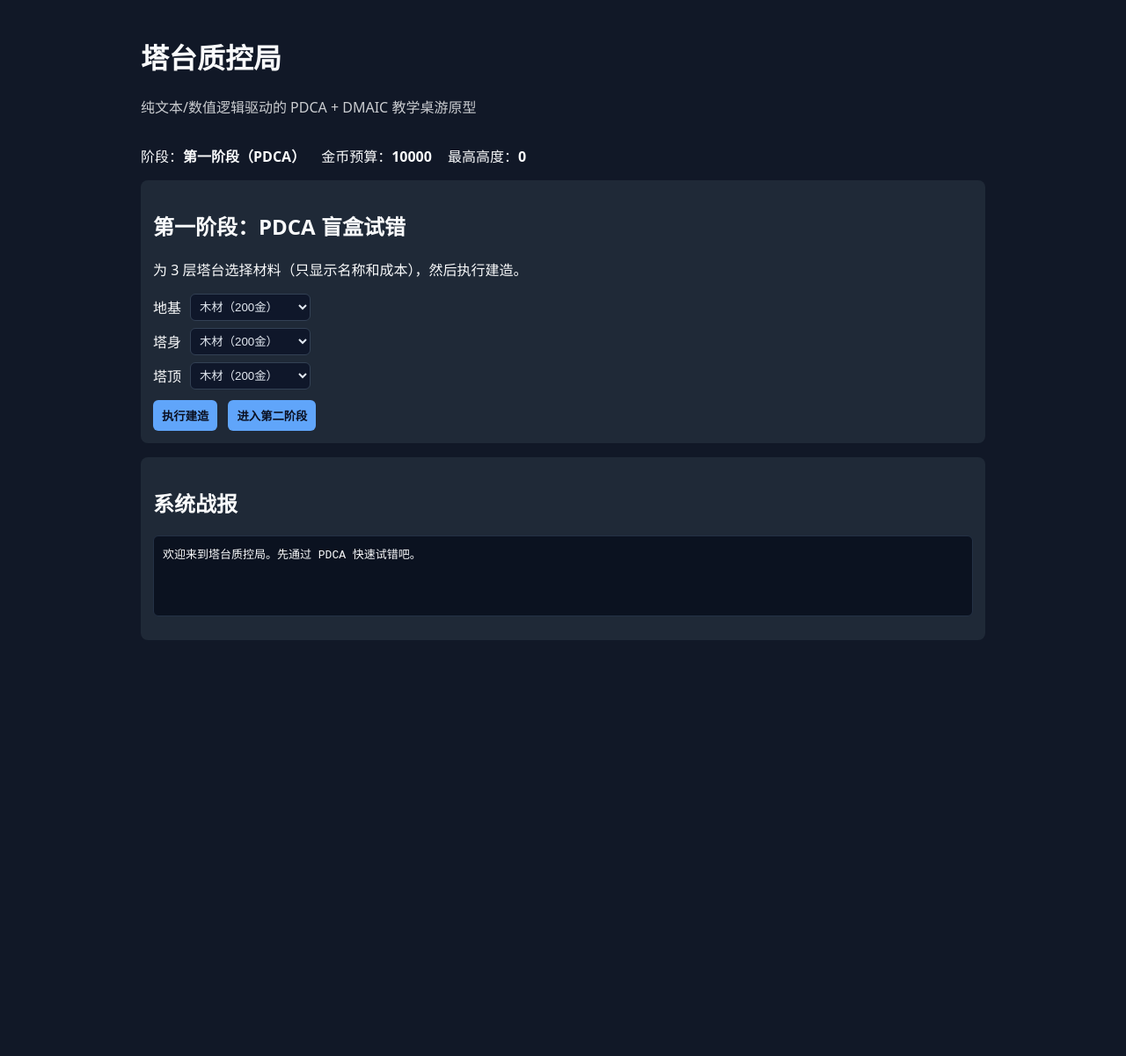
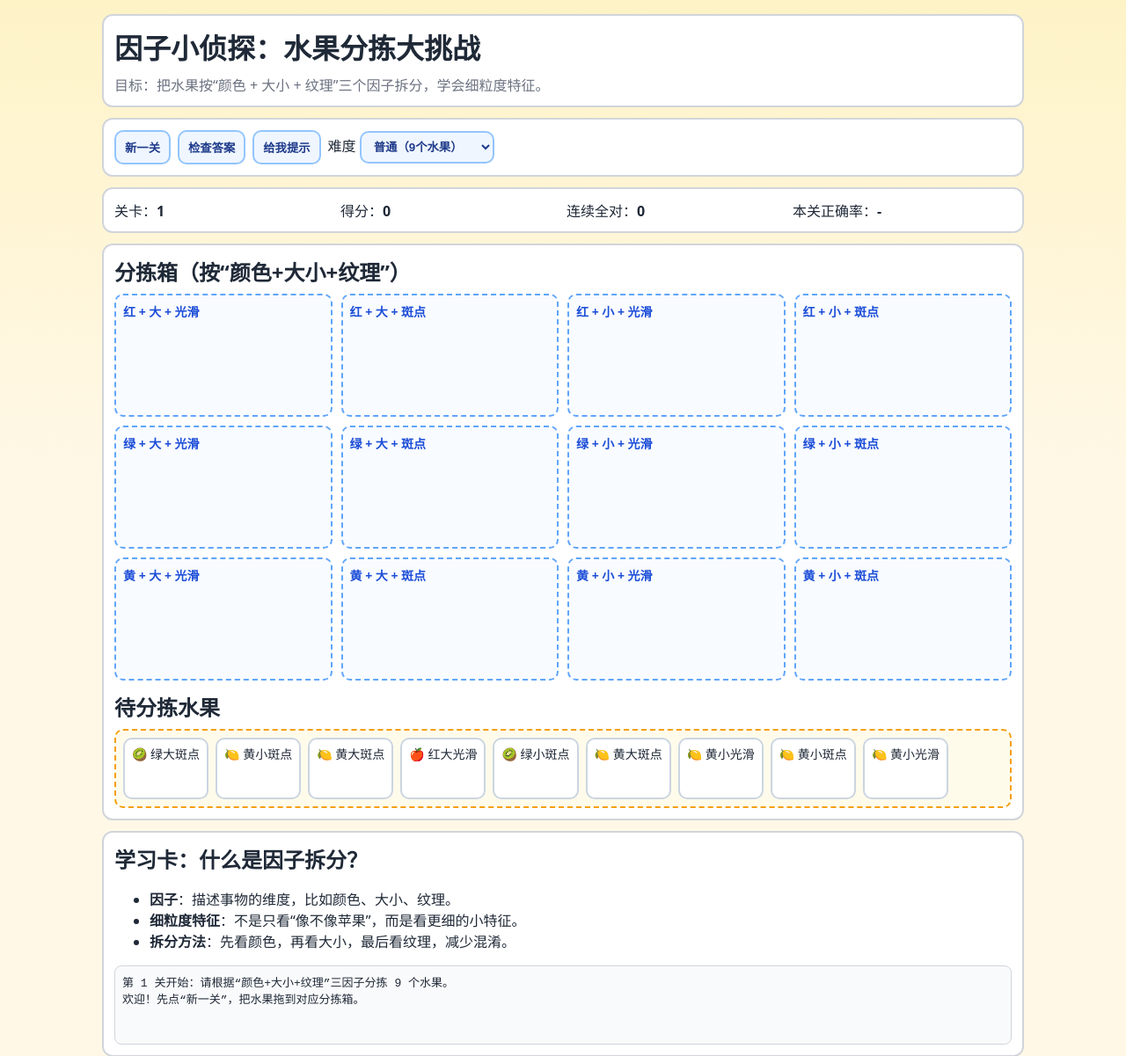
Before and after one commit to ancient1110/0, a plain HTML site: page index.html in a window 1280 px wide. Shown: the top 1201 px of the page at 88% size. Before the commit the page ends 800 px from the top, so only its background shows below. Drawn offline with Linux system fonts and the light colour scheme.

Commit message:
feat: redesign as kid-friendly factor decomposition sorting game

```diff
--- a/index.html
+++ b/index.html
@@ -3,81 +3,57 @@
 <head>
   <meta charset="UTF-8" />
   <meta name="viewport" content="width=device-width, initial-scale=1.0" />
-  <title>塔台质控局 (Tower QC Bureau)</title>
+  <title>因子小侦探：水果分拣大挑战</title>
   <link rel="stylesheet" href="styles.css" />
 </head>
 <body>
   <main class="app">
-    <header>
-      <h1>塔台质控局</h1>
-      <p class="subtitle">纯文本/数值逻辑驱动的 PDCA + DMAIC 教学桌游原型</p>
+    <header class="panel">
+      <h1>因子小侦探：水果分拣大挑战</h1>
+      <p class="subtitle">目标：把水果按“颜色 + 大小 + 纹理”三个因子拆分，学会细粒度特征。</p>
     </header>
 
-    <section class="stats">
-      <div>阶段：<strong id="phaseLabel">第一阶段（PDCA）</strong></div>
-      <div>金币预算：<strong id="budgetLabel">10000</strong></div>
-      <div>最高高度：<strong id="recordLabel">0</strong></div>
+    <section class="panel controls">
+      <button id="newBtn">新一关</button>
+      <button id="checkBtn">检查答案</button>
+      <button id="hintBtn">给我提示</button>
+      <label>
+        难度
+        <select id="levelSel">
+          <option value="easy">简单（6个水果）</option>
+          <option value="normal" selected>普通（9个水果）</option>
+          <option value="hard">困难（12个水果）</option>
+        </select>
+      </label>
     </section>
 
-    <section class="panel" id="phase1Panel">
-      <h2>第一阶段：PDCA 盲盒试错</h2>
-      <p>为 3 层塔台选择材料（只显示名称和成本），然后执行建造。</p>
-      <div class="slots" id="phase1Slots"></div>
-      <button id="buildBtn">执行建造</button>
-      <button id="unlockPhase2Btn">进入第二阶段</button>
+    <section class="panel stats">
+      <div>关卡：<strong id="round">1</strong></div>
+      <div>得分：<strong id="score">0</strong></div>
+      <div>连续全对：<strong id="streak">0</strong></div>
+      <div>本关正确率：<strong id="acc">-</strong></div>
     </section>
 
-    <section class="panel hidden" id="phase2Panel">
-      <h2>第二阶段：DMAIC 质量迷局</h2>
-      <p>目标：5 层，总高度 &gt; 100，成本 &lt; 5000，抗风值 &gt; 50。</p>
+    <section class="panel boardWrap">
+      <div class="bins">
+        <h2>分拣箱（按“颜色+大小+纹理”）</h2>
+        <div class="binRow" id="binRow"></div>
+      </div>
 
-      <details open>
-        <summary>D - Define（提取 CTQ）</summary>
-        <p>输入你提取的关键指标（任意顺序，逗号分隔），例如：高度&gt;100,成本&lt;5000,抗风&gt;50</p>
-        <input id="ctqInput" placeholder="请输入 CTQ" />
-        <button id="ctqBtn">提交 CTQ</button>
-        <div id="ctqResult"></div>
-      </details>
-
-      <details>
-        <summary>M - Measure（材料鉴定，50 金币/次）</summary>
-        <div class="row">
-          <select id="measureSelect"></select>
-          <button id="measureBtn">鉴定材料</button>
-        </div>
-        <pre id="measureLog" class="log"></pre>
-      </details>
-
-      <details>
-        <summary>A - Analyze（失败记录推理）</summary>
-        <pre class="log" id="analysisData"></pre>
-        <p>问题：根本原因除了底层承重，还在于？</p>
-        <label><input type="radio" name="rootCause" value="a" /> 使用最贵材料</label>
-        <label><input type="radio" name="rootCause" value="b" /> 顶层重量应尽量低，减小风力杠杆效应</label>
-        <label><input type="radio" name="rootCause" value="c" /> 塔层越多越稳</label>
-        <button id="analyzeBtn">提交分析</button>
-        <div id="analyzeResult"></div>
-      </details>
-
-      <details>
-        <summary>I - Improve（搭建最优方案）</summary>
-        <div class="slots" id="phase2Slots"></div>
-        <button id="finalBuildBtn">最终施工（500 金币）</button>
-        <div id="finalBuildResult"></div>
-      </details>
-
-      <details>
-        <summary>C - Control（波动控制）</summary>
-        <p>可购买 SOP 卡（200 金币），将随机公差从 ±15 降低到 ±2。</p>
-        <button id="buySopBtn">购买 SOP 卡</button>
-        <button id="massRunBtn">批量生产 100 座塔</button>
-        <div id="controlResult"></div>
-      </details>
+      <div class="pool">
+        <h2>待分拣水果</h2>
+        <div id="pool"></div>
+      </div>
     </section>
 
     <section class="panel">
-      <h2>系统战报</h2>
-      <pre id="battleLog" class="log"></pre>
+      <h2>学习卡：什么是因子拆分？</h2>
+      <ul>
+        <li><strong>因子</strong>：描述事物的维度，比如颜色、大小、纹理。</li>
+        <li><strong>细粒度特征</strong>：不是只看“像不像苹果”，而是看更细的小特征。</li>
+        <li><strong>拆分方法</strong>：先看颜色，再看大小，最后看纹理，减少混淆。</li>
+      </ul>
+      <pre id="log" class="log">欢迎！先点“新一关”，把水果拖到对应分拣箱。</pre>
     </section>
   </main>
 
--- a/script.js
+++ b/script.js
@@ -1,202 +1,173 @@
-const materialDb = {
-  wood: { name: '木材', h: 15, w: 10, s: 20, wind: 8, cost: 200 },
-  steel: { name: '普通钢', h: 25, w: 18, s: 40, wind: 16, cost: 500 },
-  concrete: { name: '混凝土', h: 20, w: 20, s: 70, wind: 24, cost: 650 },
-  carbon: { name: '碳纤维', h: 22, w: 5, s: 35, wind: 22, cost: 900 },
-  titanium: { name: '钛合金', h: 25, w: 6, s: 80, wind: 28, cost: 1000 },
-  adhesive: { name: '特种胶复材', h: 18, w: 4, s: 30, wind: 20, cost: 700 },
-  alu: { name: '航空铝', h: 20, w: 7, s: 45, wind: 21, cost: 750 },
-  bamboo: { name: '竹基复材', h: 16, w: 9, s: 28, wind: 14, cost: 350 },
-  basalt: { name: '玄武岩纤维', h: 20, w: 8, s: 50, wind: 24, cost: 820 },
-  ceramic: { name: '陶瓷芯材', h: 17, w: 6, s: 38, wind: 19, cost: 680 }
+const factors = {
+  color: ['红', '绿', '黄'],
+  size: ['大', '小'],
+  texture: ['光滑', '斑点']
+};
+
+const emojis = {
+  红: '🍎',
+  绿: '🥝',
+  黄: '🍋'
 };
 
 const state = {
-  phase: 1,
-  budget: 10000,
-  record: 0,
-  ctqDone: false,
-  analyzeDone: false,
-  sop: false,
-  measured: new Set(),
-  latestFinalTower: null
+  round: 1,
+  score: 0,
+  streak: 0,
+  level: 'normal',
+  fruits: []
 };
 
-const battleLog = document.querySelector('#battleLog');
-const phase1Slots = document.querySelector('#phase1Slots');
-const phase2Slots = document.querySelector('#phase2Slots');
-const phaseLabel = document.querySelector('#phaseLabel');
-const budgetLabel = document.querySelector('#budgetLabel');
-const recordLabel = document.querySelector('#recordLabel');
+const roundEl = document.querySelector('#round');
+const scoreEl = document.querySelector('#score');
+const streakEl = document.querySelector('#streak');
+const accEl = document.querySelector('#acc');
+const logEl = document.querySelector('#log');
+const binRow = document.querySelector('#binRow');
+const pool = document.querySelector('#pool');
+const levelSel = document.querySelector('#levelSel');
 
 function log(msg) {
-  battleLog.textContent = `${msg}\n${battleLog.textContent}`.trim();
+  logEl.textContent = `${msg}\n${logEl.textContent}`.trim();
 }
 
-function makeSlot(container, id, label, pool) {
-  const div = document.createElement('div');
-  div.className = 'slot';
-  const span = document.createElement('span');
-  span.textContent = label;
-  const select = document.createElement('select');
-  select.id = id;
-  pool.forEach((key) => {
-    const opt = document.createElement('option');
-    opt.value = key;
-    opt.textContent = `${materialDb[key].name}（${materialDb[key].cost}金）`;
-    select.appendChild(opt);
-  });
-  div.append(span, select);
-  container.appendChild(div);
+function pick(arr) { return arr[Math.floor(Math.random() * arr.length)]; }
+
+function makeKey(f) {
+  return `${f.color}-${f.size}-${f.texture}`;
 }
 
-function setupSlots() {
-  ['地基', '塔身', '塔顶'].forEach((label, idx) => {
-    makeSlot(phase1Slots, `p1-${idx}`, label, ['wood', 'steel', 'concrete']);
-  });
-  ['地基', '2层', '3层', '4层', '塔顶'].forEach((label, idx) => {
-    makeSlot(phase2Slots, `p2-${idx}`, label, Object.keys(materialDb));
-  });
-  const measureSelect = document.querySelector('#measureSelect');
-  Object.keys(materialDb).forEach((k) => {
-    const opt = document.createElement('option');
-    opt.value = k;
-    opt.textContent = materialDb[k].name;
-    measureSelect.appendChild(opt);
+function allBins() {
+  const out = [];
+  for (const color of factors.color) {
+    for (const size of factors.size) {
+      for (const texture of factors.texture) {
+        out.push({ color, size, texture, key: `${color}-${size}-${texture}` });
+      }
+    }
+  }
+  return out;
+}
+
+function createFruit(id) {
+  const fruit = {
+    id,
+    color: pick(factors.color),
+    size: pick(factors.size),
+    texture: pick(factors.texture)
+  };
+  fruit.answer = makeKey(fruit);
+  return fruit;
+}
+
+function fruitLabel(fruit) {
+  return `${emojis[fruit.color]} ${fruit.color}${fruit.size}${fruit.texture}`;
+}
+
+function renderBins() {
+  binRow.innerHTML = '';
+  const bins = allBins();
+  bins.forEach((b) => {
+    const div = document.createElement('div');
+    div.className = 'bin';
+    div.dataset.bin = b.key;
+    div.innerHTML = `<div class="binTitle">${b.color} + ${b.size} + ${b.texture}</div>`;
+
+    div.addEventListener('dragover', (e) => e.preventDefault());
+    div.addEventListener('drop', (e) => {
+      e.preventDefault();
+      const id = e.dataTransfer.getData('text/plain');
+      const card = document.querySelector(`[data-id="${id}"]`);
+      if (card) div.appendChild(card);
+    });
+
+    binRow.appendChild(div);
   });
 }
 
-function towerResult(keys, windEnv) {
-  const mats = keys.map((k) => materialDb[k]);
-  const totalHeight = mats.reduce((a, m) => a + m.h, 0);
-  const totalCost = mats.reduce((a, m) => a + m.cost, 0);
-  const windRes = mats.reduce((a, m) => a + m.wind, 0);
+function renderPool() {
+  pool.innerHTML = '';
+  state.fruits.forEach((fruit) => {
+    const card = document.createElement('div');
+    card.className = 'fruit';
+    card.draggable = true;
+    card.dataset.id = String(fruit.id);
+    card.dataset.answer = fruit.answer;
+    card.textContent = fruitLabel(fruit);
 
-  for (let i = 0; i < mats.length - 1; i++) {
-    const support = mats[i].s;
-    const aboveWeight = mats.slice(i + 1).reduce((a, m) => a + m.w, 0);
-    if (support < aboveWeight + windEnv) {
-      return { ok: false, reason: `${i + 1}层承重不足（${support} < ${aboveWeight + windEnv}）`, totalHeight, totalCost, windRes };
-    }
+    card.addEventListener('dragstart', (e) => {
+      e.dataTransfer.setData('text/plain', String(fruit.id));
+    });
+
+    pool.appendChild(card);
+  });
+}
+
+function newLevel() {
+  state.level = levelSel.value;
+  let total = 9;
+  if (state.level === 'easy') total = 6;
+  if (state.level === 'hard') total = 12;
+
+  state.fruits = [];
+  for (let i = 1; i <= total; i++) {
+    state.fruits.push(createFruit(i));
   }
 
-  if (windRes <= windEnv) {
-    return { ok: false, reason: `抗风不足（${windRes} <= ${windEnv}）`, totalHeight, totalCost, windRes };
+  renderBins();
+  renderPool();
+  accEl.textContent = '-';
+  roundEl.textContent = String(state.round);
+  log(`第 ${state.round} 关开始：请根据“颜色+大小+纹理”三因子分拣 ${total} 个水果。`);
+}
+
+function checkAnswer() {
+  const cards = document.querySelectorAll('.fruit');
+  let correct = 0;
+
+  cards.forEach((card) => {
+    const parent = card.parentElement;
+    const expected = card.dataset.answer;
+    const got = parent?.dataset.bin || 'pool';
+    const ok = expected === got;
+    if (ok) correct += 1;
+    card.style.borderColor = ok ? '#16a34a' : '#dc2626';
+  });
+
+  const total = cards.length;
+  const acc = total ? correct / total : 0;
+  accEl.textContent = `${(acc * 100).toFixed(1)}%`;
+
+  if (acc === 1) {
+    state.streak += 1;
+    state.score += 100;
+    log('太棒了！全部分对，说明你已经掌握了细粒度特征拆分。');
+  } else {
+    state.streak = 0;
+    state.score += Math.round(acc * 60);
+    log(`本关答对 ${correct}/${total}。先看错题：是不是漏看了“大小”或“纹理”？`);
   }
 
-  return { ok: true, reason: '结构稳定', totalHeight, totalCost, windRes };
+  state.round += 1;
+  roundEl.textContent = String(state.round);
+  scoreEl.textContent = String(state.score);
+  streakEl.textContent = String(state.streak);
 }
 
-function refreshUi() {
-  phaseLabel.textContent = state.phase === 1 ? '第一阶段（PDCA）' : '第二阶段（DMAIC）';
-  budgetLabel.textContent = state.budget;
-  recordLabel.textContent = state.record;
+function giveHint() {
+  const card = document.querySelector('#pool .fruit') || document.querySelector('.fruit');
+  if (!card) {
+    log('没有可提示的水果。先开始新一关吧。');
+    return;
+  }
+
+  const f = state.fruits.find((x) => String(x.id) === card.dataset.id);
+  if (!f) return;
+  log(`提示：${fruitLabel(f)} 应进入「${f.color} + ${f.size} + ${f.texture}」这个箱子。`);
 }
 
-setupSlots();
-refreshUi();
-log('欢迎来到塔台质控局。先通过 PDCA 快速试错吧。');
+document.querySelector('#newBtn').addEventListener('click', newLevel);
+document.querySelector('#checkBtn').addEventListener('click', checkAnswer);
+document.querySelector('#hintBtn').addEventListener('click', giveHint);
 
-
-document.querySelector('#buildBtn').addEventListener('click', () => {
-  const keys = [0, 1, 2].map((i) => document.querySelector(`#p1-${i}`).value);
-  const res = towerResult(keys, 10 + Math.floor(Math.random() * 11));
-  if (res.ok) {
-    state.record = Math.max(state.record, res.totalHeight);
-    log(`PDCA成功：高度${res.totalHeight}，成本${res.totalCost}。最高纪录刷新到 ${state.record}。`);
-  } else {
-    log(`PDCA失败：${res.reason}。高度${res.totalHeight}。`);
-  }
-  refreshUi();
-});
-
-document.querySelector('#unlockPhase2Btn').addEventListener('click', () => {
-  state.phase = 2;
-  document.querySelector('#phase1Panel').classList.add('hidden');
-  document.querySelector('#phase2Panel').classList.remove('hidden');
-  log('危机降临：进入第二阶段。每次最终施工扣 500 金币，先用 DMAIC 工具箱。');
-  refreshUi();
-});
-
-document.querySelector('#ctqBtn').addEventListener('click', () => {
-  const input = document.querySelector('#ctqInput').value;
-  const normalized = input.replace(/\s/g, '').toLowerCase();
-  const ok = normalized.includes('高度>100') && normalized.includes('成本<5000') && normalized.includes('抗风>50');
-  if (ok) {
-    state.ctqDone = true;
-    document.querySelector('#ctqResult').textContent = 'CTQ 提取成功：目标已锁定。';
-  } else {
-    document.querySelector('#ctqResult').textContent = 'CTQ 不完整，请包含高度>100、成本<5000、抗风>50。';
-  }
-});
-
-document.querySelector('#measureBtn').addEventListener('click', () => {
-  if (state.budget < 50) return log('预算不足，无法鉴定。');
-  const k = document.querySelector('#measureSelect').value;
-  state.budget -= 50;
-  state.measured.add(k);
-  const m = materialDb[k];
-  const line = `${m.name}: H${m.h}, W${m.w}, S${m.s}, 抗风${m.wind}, 成本${m.cost}`;
-  document.querySelector('#measureLog').textContent += `${line}\n`;
-  refreshUi();
-});
-
-document.querySelector('#analysisData').textContent = [
-  '记录1：全普通钢 -> 塌了（承重边界不足）',
-  '记录2：底层钛合金+上层木材 -> 不塌，但被风吹断',
-  '记录3：全钛合金 -> 稳定，但成本超标'
-].join('\n');
-
-document.querySelector('#analyzeBtn').addEventListener('click', () => {
-  const selected = document.querySelector('input[name="rootCause"]:checked')?.value;
-  if (selected === 'b') {
-    state.analyzeDone = true;
-    document.querySelector('#analyzeResult').textContent = '分析正确：头轻脚重是关键原则。';
-  } else {
-    document.querySelector('#analyzeResult').textContent = '分析不正确，请重试。';
-  }
-});
-
-document.querySelector('#finalBuildBtn').addEventListener('click', () => {
-  if (!state.ctqDone || !state.analyzeDone) return log('请先完成 Define 与 Analyze。');
-  if (state.budget < 500) return log('预算不足，无法最终施工。');
-  state.budget -= 500;
-
-  const keys = [0, 1, 2, 3, 4].map((i) => document.querySelector(`#p2-${i}`).value);
-  const res = towerResult(keys, 50);
-  const pass = res.ok && res.totalHeight > 100 && res.totalCost < 5000;
-  state.latestFinalTower = { keys, ...res, pass };
-  if (pass) {
-    log(`最终施工成功：高度${res.totalHeight}，抗风${res.windRes}，成本${res.totalCost}。`);
-    document.querySelector('#finalBuildResult').textContent = '方案通过约束。进入 Control 验证。';
-  } else {
-    log(`最终施工失败：${res.reason}；高度${res.totalHeight}，抗风${res.windRes}，成本${res.totalCost}。`);
-    document.querySelector('#finalBuildResult').textContent = '方案未通过，请继续优化。';
-  }
-  refreshUi();
-});
-
-document.querySelector('#buySopBtn').addEventListener('click', () => {
-  if (state.sop) return;
-  if (state.budget < 200) return log('预算不足，无法购买 SOP。');
-  state.budget -= 200;
-  state.sop = true;
-  refreshUi();
-  log('已购买 SOP 卡：公差波动缩小。');
-});
-
-document.querySelector('#massRunBtn').addEventListener('click', () => {
-  if (!state.latestFinalTower?.pass) return log('请先提交一个通过 Improve 的方案。');
-  let success = 0;
-  const baseWind = state.latestFinalTower.windRes;
-  const noise = state.sop ? 2 : 15;
-  for (let i = 0; i < 100; i++) {
-    const drift = Math.floor(Math.random() * (noise * 2 + 1)) - noise;
-    const finalWind = baseWind + drift;
-    if (finalWind > 50) success += 1;
-  }
-  const rate = ((success / 100) * 100).toFixed(0);
-  const msg = `批量生产完成：良品 ${success}/100（${rate}%），波动范围 ±${noise}。`;
-  document.querySelector('#controlResult').textContent = msg;
-  log(msg);
-});
+newLevel();
--- a/styles.css
+++ b/styles.css
@@ -1,57 +1,78 @@
 :root {
-  color-scheme: dark;
-  --bg: #111827;
-  --panel: #1f2937;
-  --text: #f9fafb;
-  --accent: #60a5fa;
+  --bg: #fff8e7;
+  --panel: #ffffff;
+  --text: #1f2937;
+  --soft: #6b7280;
+  --line: #d1d5db;
+  --accent: #2563eb;
 }
+
+* { box-sizing: border-box; }
 body {
   margin: 0;
-  font-family: ui-sans-serif, system-ui, -apple-system, Segoe UI, Roboto, Arial;
-  background: var(--bg);
+  font-family: "PingFang SC", "Microsoft YaHei", system-ui, -apple-system, Segoe UI, Roboto, Arial, sans-serif;
   color: var(--text);
+  background: linear-gradient(180deg, #fef3c7 0%, var(--bg) 45%);
 }
-.app {
-  max-width: 960px;
-  margin: 0 auto;
-  padding: 20px;
-  display: grid;
-  gap: 16px;
+
+.app { max-width: 1080px; margin: 0 auto; padding: 16px; display: grid; gap: 12px; }
+.panel { background: var(--panel); border: 2px solid var(--line); border-radius: 12px; padding: 12px; }
+h1,h2 { margin: 0 0 8px; }
+.subtitle { margin: 0; color: var(--soft); }
+
+.controls { display: flex; gap: 8px; align-items: center; flex-wrap: wrap; }
+button, select {
+  border: 2px solid #93c5fd;
+  border-radius: 10px;
+  padding: 8px 10px;
+  background: #eff6ff;
+  color: #1e3a8a;
+  font-weight: 700;
 }
-.panel {
-  background: var(--panel);
+button { cursor: pointer; }
+button:hover { background: #dbeafe; }
+
+.stats { display: grid; grid-template-columns: repeat(auto-fit, minmax(160px, 1fr)); gap: 8px; }
+.boardWrap { display: grid; grid-template-columns: 1fr; gap: 12px; }
+
+.binRow { display: grid; grid-template-columns: repeat(auto-fit, minmax(200px, 1fr)); gap: 10px; }
+.bin {
+  min-height: 140px;
+  border: 2px dashed #60a5fa;
+  border-radius: 10px;
+  padding: 8px;
+  background: #f8fbff;
+}
+.binTitle { font-size: 14px; color: #1d4ed8; margin-bottom: 6px; font-weight: 700; }
+
+#pool {
+  min-height: 90px;
+  border: 2px dashed #f59e0b;
+  border-radius: 10px;
+  padding: 8px;
+  display: flex;
+  gap: 8px;
+  flex-wrap: wrap;
+  background: #fffbeb;
+}
+
+.fruit {
+  user-select: none;
+  border: 2px solid #cbd5e1;
+  border-radius: 10px;
+  padding: 6px 8px;
+  background: #fff;
+  cursor: grab;
+  font-size: 14px;
+}
+.fruit:active { cursor: grabbing; }
+
+.log {
+  margin: 0;
+  min-height: 90px;
+  border: 1px solid var(--line);
   border-radius: 8px;
-  padding: 14px;
+  padding: 8px;
+  white-space: pre-wrap;
+  background: #f9fafb;
 }
-.subtitle { opacity: .8; }
-.stats { display: flex; gap: 18px; flex-wrap: wrap; }
-.hidden { display: none; }
-.slots { display: grid; gap: 8px; margin: 12px 0; }
-.slot { display: flex; gap: 10px; align-items: center; }
-button {
-  background: var(--accent);
-  border: none;
-  color: #0b1020;
-  font-weight: 600;
-  padding: 8px 10px;
-  border-radius: 6px;
-  margin-right: 8px;
-  cursor: pointer;
-}
-input, select {
-  background: #0f172a;
-  border: 1px solid #334155;
-  color: #e2e8f0;
-  padding: 6px;
-  border-radius: 6px;
-}
-.log {
-  background: #0b1220;
-  border: 1px solid #243145;
-  border-radius: 6px;
-  padding: 10px;
-  white-space: pre-wrap;
-  min-height: 70px;
-}
-label { display: block; margin: 4px 0; }
-.row { display: flex; gap: 8px; }
```
Also changed, not shown: 1 other file.
